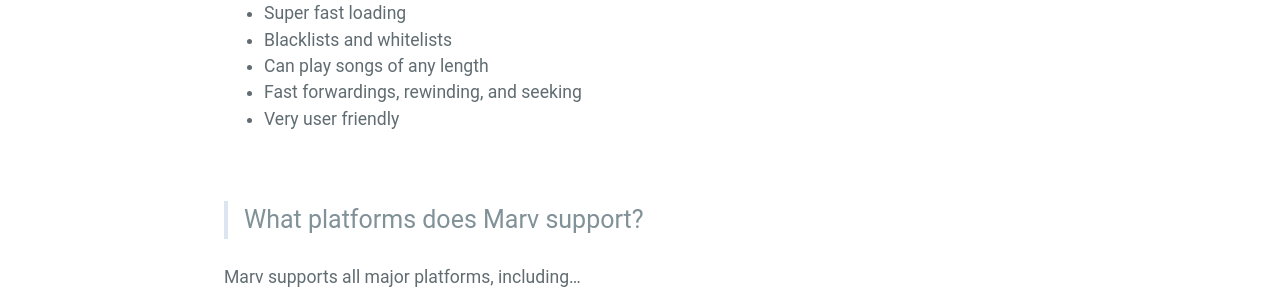
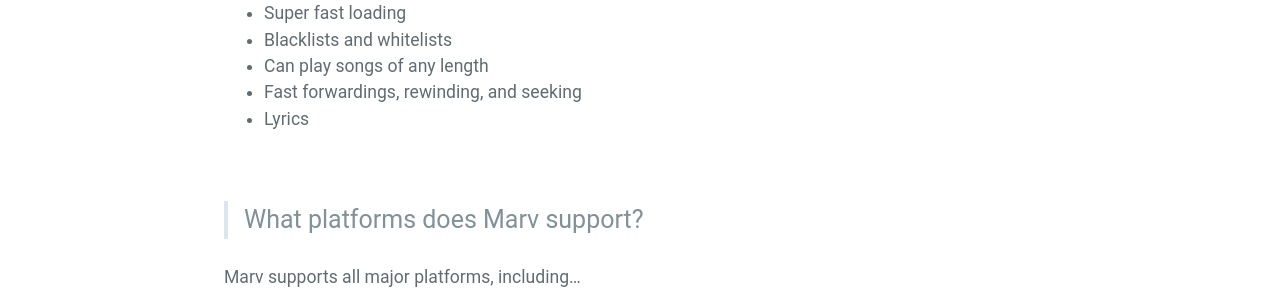
Before and after one commit to mymindishazel/marv-docs, a Jekyll site: the page built from dbots.md, in a window 1280 px wide. Shown: the part 482-782 px from the top of the page. Built offline with Jekyll 4.4.1, drawn with Linux system fonts in a browser that asks for light colours; our own code applies the rules of GitHub Pages for plain Markdown files.

Commit message:
Update dbots.md

```diff
--- a/dbots.md
+++ b/dbots.md
@@ -9,7 +9,7 @@
 - Blacklists and whitelists
 - Can play songs of any length
 - Fast forwardings, rewinding, and seeking
-- Very user friendly
+- Lyrics
 
 <br>
 
```
